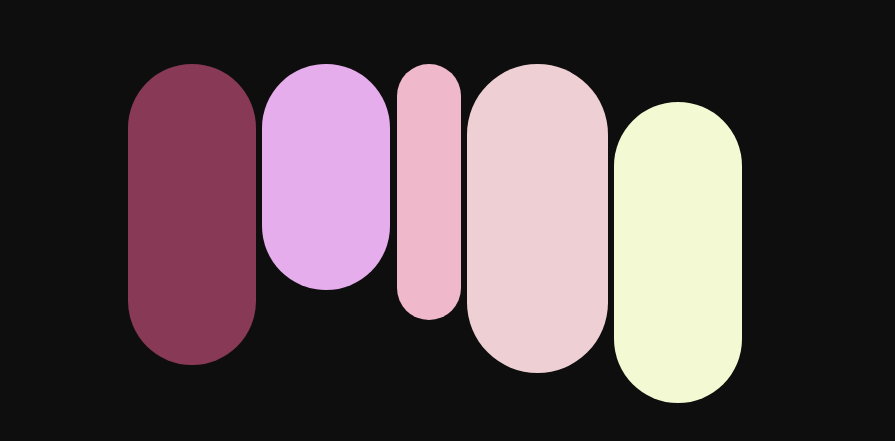
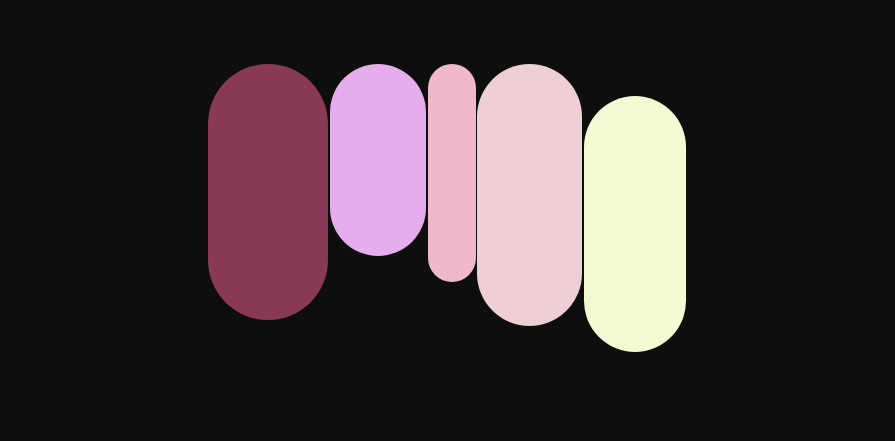
Before and after one commit to anwespanda/abstract-dashboard-webpage, a plain HTML site: page index.html in a window 1280 px wide. Shown: the part 193-634 px from the top of the page, without its empty margins (192-1087 px from the left). Drawn offline with Linux system fonts and the light colour scheme.

Commit message:
Fixed wrapper sizing with current arrangement of tiles. (Extra space on right side).

```diff
--- a/style.css
+++ b/style.css
@@ -19,8 +19,8 @@ body {
 
 
 #wrapper {
-    aspect-ratio: 1.7;
-    width: 80vmin;
+    aspect-ratio: 1.5;
+    width: 60vmin;
     position: relative;
   }
 
@@ -40,21 +40,21 @@ body {
     background-color: #883955;
     z-index: 2;
     height:80%;
-    width:20%;
+    width:25%;
     border-radius: 8rem;
 }
 #wrapper > .shape:nth-child(2){
     top:0%;
-    left:21%;
+    left:25.4%;
     background-color: #E6ADEC;
     z-index: 2;
     height:60%;
-    width:20%;
+    width:20.1%;
     border-radius: 8rem;
 }
 #wrapper > .shape:nth-child(3){
     top: 0%;
-    left: 42%;
+    left: 45.8%;
     background-color: #EFB9CB;
     z-index: 1;
     height:68%;
@@ -63,7 +63,7 @@ body {
 }
 #wrapper > .shape:nth-child(4){
     top: 0%;
-    left: 53%;
+    left: 56%;
     background-color: #EECFD4;
     z-index: 2;
     height:82%;
@@ -72,10 +72,19 @@ body {
 }
 #wrapper > .shape:nth-child(5){
     top: 10%;
-    left: 76%;
+    left: 78.3%;
     background-color: #F3F9D2;
     z-index: 2;
     height:80%;
-    width:20%;
+    width:21.3%;
     border-radius: 8rem;
 }
+
+.link {
+    position: absolute;
+    width: 100%;
+    height: 100%;
+    top: 0;
+    left: 0;
+    z-index: 1;
+  }
```
